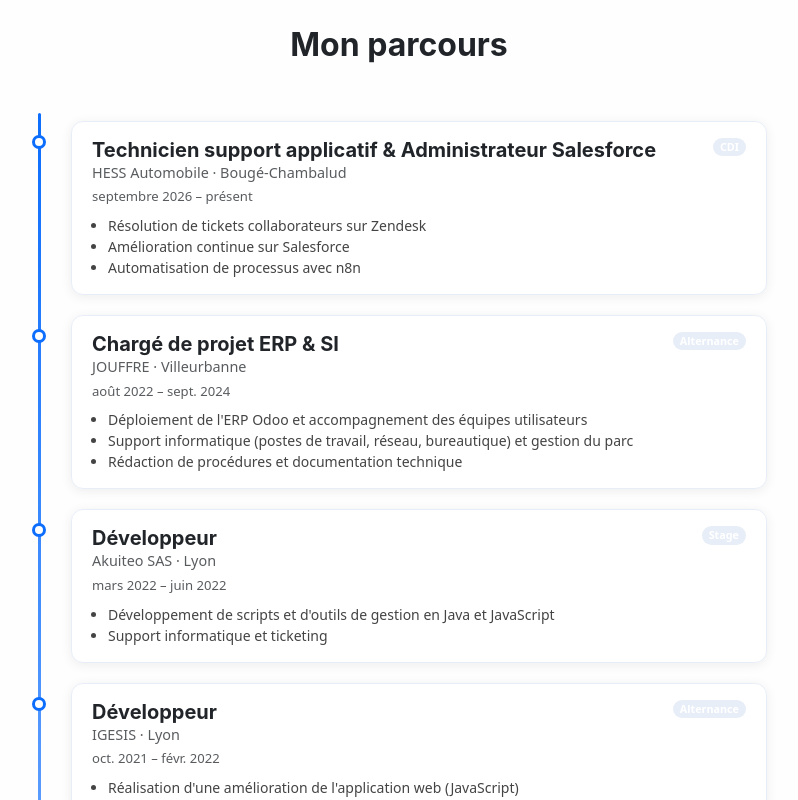
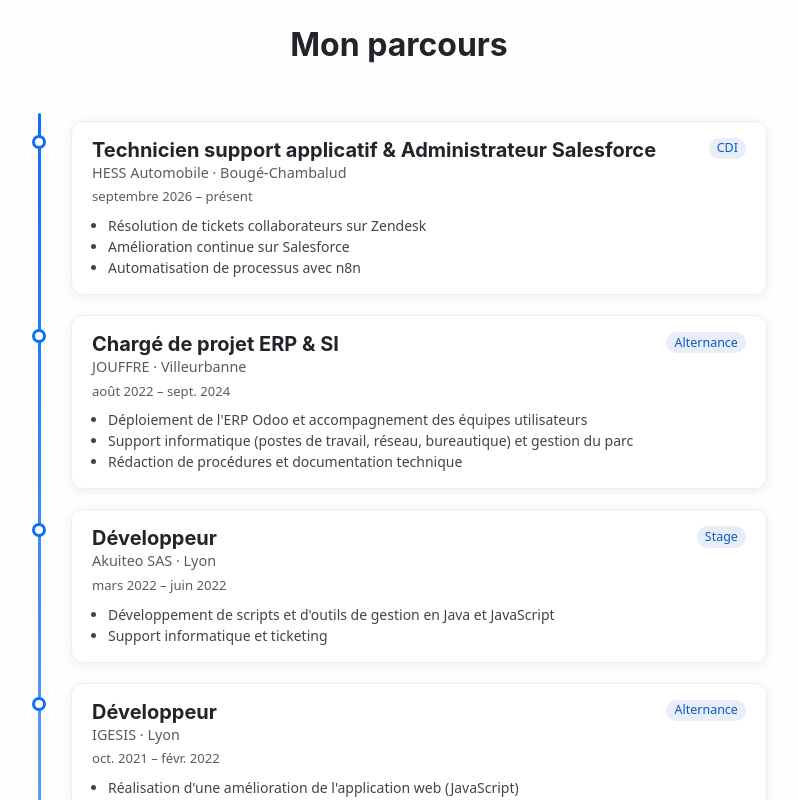
Before and after one commit to ValentinCmbr/Portfolio, a React (Vite) app: page / in a window 1280 px wide. Shown: the part 2820-3620 px from the top of the page, without its empty margins (241-1039 px from the left). Built offline with nearby package versions, Linux system fonts and the light colour scheme.

Commit message:
fix(a11y): make timeline badges readable, Bootstrap overrode their text color

```diff
--- a/src/index.css
+++ b/src/index.css
@@ -49,7 +49,8 @@ code {
   --tag-color: #555555;
   --tag-border: #e0e0e0;
   --badge-bg: #e8eef8;
-  --badge-color: #0d6efd;
+  /* Bleu plus sombre que l'accent : #0d6efd sur #e8eef8 est à 3.9:1. */
+  --badge-color: #0a58ca;
   --proj-tag-bg: #f1f5ff;
   --proj-tag-color: #0d6efd;
   --proj-tag-border: #dce8ff;
@@ -240,7 +241,10 @@ code {
   font-family: var(--font-mono);
 }
 
-.badge-pill-custom {
+/* .badge en plus : Bootstrap est importé après ce fichier, et son
+   `.badge { color: #fff }` gagnait à spécificité égale (texte blanc sur fond
+   clair). */
+.badge.badge-pill-custom {
   background-color: var(--badge-bg);
   color: var(--badge-color);
   font-size: 0.78rem;
```
